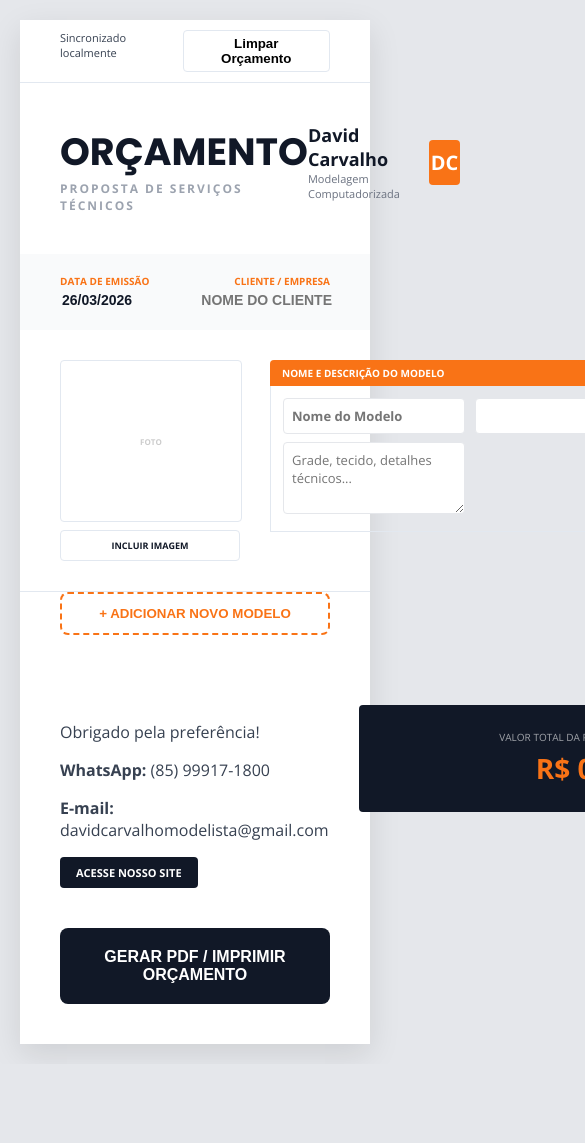
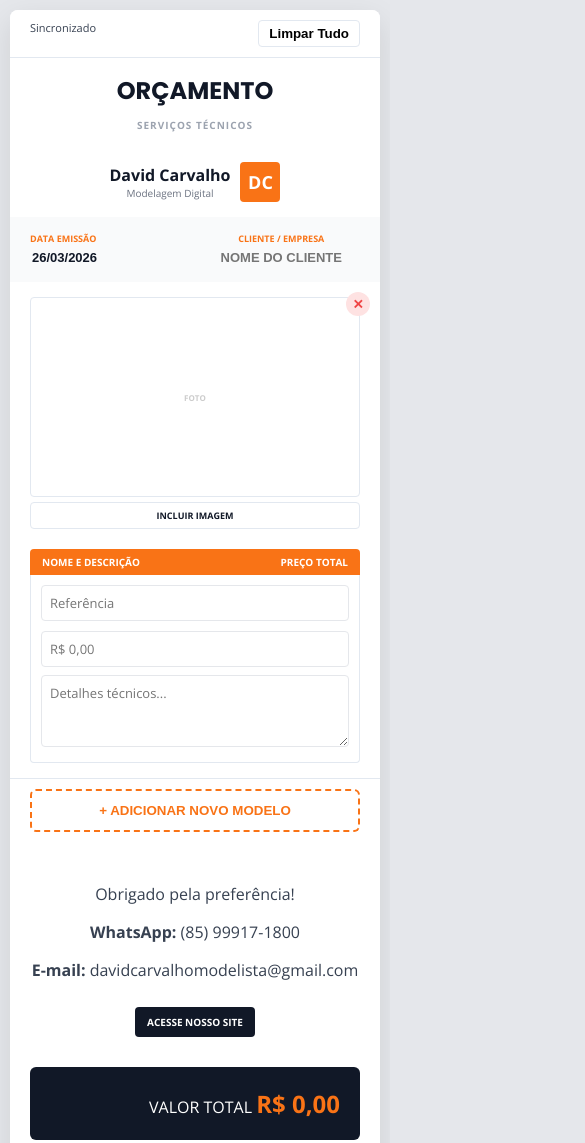
Before and after one commit to DavidAngra/orcamentodc, a plain HTML site: page index.html in a window 390 px wide. Shown: the top 1143 px of the page, 585 px wide, since content can reach past the window. Before the commit the page ends 1064 px from the top, so only its background shows below. Drawn offline with nearby package versions, Linux system fonts and the light colour scheme; a script that the page names is missing.

Commit message:
add responsivity

```diff
--- a/index.html
+++ b/index.html
@@ -2,9 +2,8 @@
 <html lang="pt-br">
 <head>
     <meta charset="UTF-8">
-    <meta name="viewport" content="width=device-width, initial-scale=1.0">
+    <meta name="viewport" content="width=device-width, initial-scale=1.0, maximum-scale=1.0, user-scalable=no">
     <title>Modelagem Pro | David Carvalho</title>
-    <link rel="shortcut icon" href="./images/logo_web.ico" type="image/x-icon">
     <link rel="stylesheet" href="style.css">
     <link href="https://fonts.googleapis.com/css2?family=Open+Sans:wght@400;600;700&family=Poppins:wght@700&display=swap" rel="stylesheet">
     <script src="https://cdnjs.cloudflare.com/ajax/libs/qrcodejs/1.0.0/qrcode.min.js"></script>
@@ -13,20 +12,20 @@
 
 <div class="container main-page">
     <nav class="top-bar no-print">
-        <div class="status-save" id="save-status">Sincronizado localmente</div>
-        <button class="btn-outline" onclick="limparRascunho()">Limpar Orçamento</button>
+        <div id="save-status">Sincronizado</div>
+        <button class="btn-outline" onclick="limparRascunho()">Limpar Tudo</button>
     </nav>
 
     <header class="header-main">
         <div class="header-left">
             <h1 class="doc-title">ORÇAMENTO</h1>
-            <p class="doc-subtitle">PROPOSTA DE SERVIÇOS TÉCNICOS</p>
+            <p class="doc-subtitle">SERVIÇOS TÉCNICOS</p>
         </div>
         <div class="header-right">
             <div class="brand-logo">
                 <div class="brand-text">
                     <h2>David Carvalho</h2>
-                    <p>Modelagem Computadorizada</p>
+                    <p>Modelagem Digital</p>
                 </div>
                 <div class="logo-icon">DC</div>
             </div>
@@ -35,8 +34,8 @@
 
     <section class="meta-strip">
         <div class="meta-item">
-            <span class="meta-label">DATA DE EMISSÃO</span>
-            <input type="text" id="data-emissao" class="meta-value input-plain-dark">
+            <span class="meta-label">DATA EMISSÃO</span>
+            <input type="text" id="data-emissao" class="meta-value">
         </div>
         <div class="meta-item client-block">
             <span class="meta-label">CLIENTE / EMPRESA</span>
@@ -61,17 +60,17 @@
                     <a href="https://davidcarvalhomodelista.vercel.app/" target="_blank" class="btn-site-styled">ACESSE NOSSO SITE</a>
                 </div>
             </div>
-            <div id="qrcode" class="qr-code-style"></div>
+            <div id="qrcode" class="qr-code-style no-mobile-qr"></div>
         </div>
         <div class="summary-right">
             <div class="total-box-final">
-                <span class="total-label-final">VALOR TOTAL DA PROPOSTA</span>
+                <span class="total-label-final">VALOR TOTAL</span>
                 <span class="total-value-final">R$ <span id="valor-total">0,00</span></span>
             </div>
         </div>
     </footer>
 
-    <button class="btn-print no-print" onclick="window.print()">GERAR PDF / IMPRIMIR ORÇAMENTO</button>
+    <button class="btn-print no-print" onclick="window.print()">GERAR PDF / IMPRIMIR</button>
 </div>
 
 <script src="script.js"></script>
--- a/script.js
+++ b/script.js
@@ -1,15 +1,11 @@
 window.onload = () => {
-    const salvo = localStorage.getItem('rascunho_david_v9');
+    const salvo = localStorage.getItem('rascunho_david_responsivo');
     if (salvo) {
         const dados = JSON.parse(salvo);
         document.getElementById('cliente-nome').value = dados.cliente || '';
         document.getElementById('data-emissao').value = dados.data || new Date().toLocaleDateString('pt-BR');
-
-        if (dados.modelos && dados.modelos.length > 0) {
-            dados.modelos.forEach(mod => adicionarNovoModelo(mod));
-        } else {
-            adicionarNovoModelo();
-        }
+        if (dados.modelos) dados.modelos.forEach(mod => adicionarNovoModelo(mod));
+        else adicionarNovoModelo();
     } else {
         document.getElementById('data-emissao').value = new Date().toLocaleDateString('pt-BR');
         adicionarNovoModelo();
@@ -21,7 +17,6 @@ window.onload = () => {
 function adicionarNovoModelo(dadosIniciais = null) {
     const lista = document.getElementById('lista-modelos');
     const id = dadosIniciais ? dadosIniciais.id : Date.now();
-
     const template = `
         <div class="modelo-item" id="item-${id}">
             <button class="btn-remove-circle no-print" onclick="removerModelo(${id})">✕</button>
@@ -34,27 +29,23 @@ function adicionarNovoModelo(dadosIniciais = null) {
                 <input id="file-${id}" type="file" style="display:none" accept="image/*" onchange="carregarPreview(this, ${id})">
             </div>
             <div class="item-content">
-                <div class="item-table-header">
-                    <span>NOME E DESCRIÇÃO DO MODELO</span>
-                    <span>PREÇO TOTAL</span>
-                </div>
+                <div class="item-table-header"><span>NOME E DESCRIÇÃO</span><span>PREÇO TOTAL</span></div>
                 <div class="item-fields-container">
                     <div class="field-row">
-                        <input type="text" placeholder="Nome do Modelo" class="input-field name-input nom-mod" value="${dadosIniciais?.nome || ''}" oninput="salvarTudo()">
+                        <input type="text" placeholder="Referência" class="input-field name-input nom-mod" value="${dadosIniciais?.nome || ''}" oninput="salvarTudo()">
                         <input type="number" placeholder="R$ 0,00" class="input-field price-input pre-mod" value="${dadosIniciais?.preco || ''}" oninput="atualizarSomaTotal()">
                     </div>
-                    <textarea placeholder="Grade, tecido, detalhes técnicos..." class="input-field desc-input des-mod" rows="3" oninput="salvarTudo()">${dadosIniciais?.desc || ''}</textarea>
+                    <textarea placeholder="Detalhes técnicos..." class="input-field desc-input des-mod" rows="3" oninput="salvarTudo()">${dadosIniciais?.desc || ''}</textarea>
                 </div>
             </div>
-        </div>
-    `;
+        </div>`;
     lista.insertAdjacentHTML('beforeend', template);
 }
 
 function carregarPreview(input, id) {
     if (input.files && input.files[0]) {
         const reader = new FileReader();
-        reader.onload = function(e) {
+        reader.onload = e => {
             const box = document.getElementById(`preview-${id}`);
             box.querySelector('img').src = e.target.result;
             box.querySelector('img').style.display = 'block';
@@ -76,43 +67,31 @@ function salvarTudo() {
             foto: item.querySelector('.foto-box img').src
         });
     });
-
-    const backup = {
+    localStorage.setItem('rascunho_david_responsivo', JSON.stringify({
         cliente: document.getElementById('cliente-nome').value,
         data: document.getElementById('data-emissao').value,
         modelos: modelos
-    };
-
-    localStorage.setItem('rascunho_david_v9', JSON.stringify(backup));
-    document.getElementById('save-status').innerText = "Salvo: " + new Date().toLocaleTimeString();
+    }));
+    document.getElementById('save-status').innerText = "Salvo em: " + new Date().toLocaleTimeString();
 }
 
 function atualizarSomaTotal() {
     let total = 0;
-    document.querySelectorAll('.pre-mod').forEach(input => {
-        total += parseFloat(input.value) || 0;
-    });
+    document.querySelectorAll('.pre-mod').forEach(input => total += parseFloat(input.value) || 0);
     document.getElementById('valor-total').innerText = total.toLocaleString('pt-BR', {minimumFractionDigits: 2});
     salvarTudo();
 }
 
 function removerModelo(id) {
-    if(confirm("Remover este item?")) {
-        document.getElementById(`item-${id}`).remove();
-        atualizarSomaTotal();
-    }
+    if(confirm("Remover este modelo?")) { document.getElementById(`item-${id}`).remove(); atualizarSomaTotal(); }
 }
 
 function gerarQRCode() {
     const container = document.getElementById("qrcode");
     container.innerHTML = "";
-    const linkWa = "https://wa.me/5585999171800?text=Olá%20David,%20recebi%20seu%20orçamento.";
-    new QRCode(container, { text: linkWa, width: 60, height: 60 });
+    new QRCode(container, { text: "https://wa.me/5585999171800", width: 60, height: 60 });
 }
 
 function limparRascunho() {
-    if(confirm("Deseja apagar este orçamento?")) {
-        localStorage.removeItem('rascunho_david_v9');
-        location.reload();
-    }
+    if(confirm("Deseja apagar todo o orçamento?")) { localStorage.removeItem('rascunho_david_responsivo'); location.reload(); }
 }
--- a/style.css
+++ b/style.css
@@ -5,17 +5,13 @@
     --border: #e2e8f0;
 }
 
-/* Forçar cores na impressão e remover erro de compatibilidade */
-* {
-    -webkit-print-color-adjust: exact;
-    print-color-adjust: exact;
-}
+* { -webkit-print-color-adjust: exact; print-color-adjust: exact; box-sizing: border-box; }
 
 body {
     font-family: 'Open Sans', sans-serif;
     background-color: #e5e7eb;
     margin: 0;
-    padding: 20px;
+    padding: 10px;
     color: #374151;
 }
 
@@ -24,87 +20,76 @@ body {
     margin: 0 auto;
     background: white;
     box-shadow: 0 10px 30px rgba(0,0,0,0.1);
+    border-radius: 8px;
+    overflow: hidden;
 }
 
-.top-bar { display: flex; justify-content: space-between; padding: 10px 40px; background: #fff; border-bottom: 1px solid var(--border); font-size: 11px; }
-.btn-outline { border: 1px solid var(--border); background: white; cursor: pointer; font-weight: 600; border-radius: 4px; padding: 5px 15px; }
+.top-bar { display: flex; justify-content: space-between; padding: 10px 20px; background: #fff; border-bottom: 1px solid var(--border); font-size: 11px; }
+.btn-outline { border: 1px solid var(--border); background: white; cursor: pointer; font-weight: 600; border-radius: 4px; padding: 5px 10px; }
 
-/* Header */
-.header-main { display: flex; justify-content: space-between; padding: 40px; }
-.doc-title { font-family: 'Poppins', sans-serif; font-size: 38px; font-weight: 800; margin: 0; color: var(--primary); }
-.doc-subtitle { font-size: 12px; letter-spacing: 2px; color: #9ca3af; margin: 0; font-weight: 700; }
+/* Header Responsivo */
+.header-main { display: flex; justify-content: space-between; padding: 20px 40px; flex-wrap: wrap; gap: 20px; }
+.doc-title { font-family: 'Poppins', sans-serif; font-size: clamp(24px, 5vw, 38px); font-weight: 800; margin: 0; color: var(--primary); }
+.doc-subtitle { font-size: 10px; letter-spacing: 1px; color: #9ca3af; font-weight: 700; }
 
-.brand-logo { display: flex; align-items: center; gap: 15px; }
-.logo-icon { width: 45px; height: 45px; background: var(--accent); color: white; display: flex; align-items: center; justify-content: center; font-size: 20px; font-weight: 800; border-radius: 4px; }
-.brand-text h2 { font-size: 18px; margin: 0; color: var(--primary); }
-.brand-text p { font-size: 11px; margin: 0; color: #6b7280; }
+.brand-logo { display: flex; align-items: center; gap: 10px; }
+.logo-icon { width: 40px; height: 40px; background: var(--accent); color: white; display: flex; align-items: center; justify-content: center; font-size: 18px; font-weight: 800; border-radius: 4px; }
+.brand-text h2 { font-size: 16px; margin: 0; color: var(--primary); }
+.brand-text p { font-size: 10px; margin: 0; color: #6b7280; }
 
-/* Meta Strip - ALINHADO À DIREITA */
-.meta-strip { display: grid; grid-template-columns: 1fr 2fr; background: var(--bg-gray); padding: 20px 40px; }
-.meta-label { font-size: 10px; font-weight: 800; color: var(--accent); display: block; }
-.meta-value { font-size: 14px; color: var(--primary); font-weight: 700; border: none; background: transparent; outline: none; width: 100%; }
-.client-block { text-align: right; } /* Garante que o bloco todo alinhe à direita */
-.client-input { text-align: right; color: var(--accent); } /* Alinha o texto dentro do input */
+/* Meta Strip Responsivo */
+.meta-strip { display: grid; grid-template-columns: 1fr 1fr; background: var(--bg-gray); padding: 15px 40px; gap: 15px; }
+.meta-label { font-size: 9px; font-weight: 800; color: var(--accent); display: block; }
+.meta-value { font-size: 13px; color: var(--primary); font-weight: 700; border: none; background: transparent; outline: none; width: 100%; }
+.client-block { text-align: right; }
+.client-input { text-align: right; color: var(--accent); }
 
-/* Modelo Item */
-.modelo-item { display: grid; grid-template-columns: 180px 1fr; gap: 30px; padding: 30px 40px; border-bottom: 1px solid var(--border); position: relative; }
-.btn-remove-circle { position: absolute; top: 15px; right: 15px; width: 28px; height: 28px; background: #fee2e2; color: #ef4444; border: none; border-radius: 50%; cursor: pointer; display: flex; align-items: center; justify-content: center; font-weight: bold; opacity: 0; transition: 0.2s; }
-.modelo-item:hover .btn-remove-circle { opacity: 1; }
+/* Card de Item Responsivo */
+.modelo-item { display: grid; grid-template-columns: 150px 1fr; gap: 20px; padding: 20px 40px; border-bottom: 1px solid var(--border); position: relative; }
 
-.foto-box { width: 100%; height: 160px; border: 1px solid var(--border); display: flex; align-items: center; justify-content: center; overflow: hidden; background: #fff; border-radius: 4px; }
+.foto-box { width: 100%; height: 150px; border: 1px solid var(--border); display: flex; align-items: center; justify-content: center; overflow: hidden; background: #fff; border-radius: 4px; }
 .foto-box img { width: 100%; height: 100%; object-fit: cover; }
-
-.custom-file-upload { display: inline-block; padding: 8px; cursor: pointer; background: #fff; border: 1px solid var(--border); border-radius: 4px; font-size: 9px; font-weight: 700; color: var(--primary); text-align: center; width: 100%; box-sizing: border-box; margin-top: 8px; }
+.custom-file-upload { display: block; padding: 6px; cursor: pointer; background: #fff; border: 1px solid var(--border); border-radius: 4px; font-size: 9px; font-weight: 700; color: var(--primary); text-align: center; margin-top: 5px; }
 
 .item-table-header { background: var(--accent); color: white; padding: 6px 12px; display: flex; justify-content: space-between; font-size: 10px; font-weight: 700; border-radius: 4px 4px 0 0; }
-.item-fields-container { border: 1px solid var(--border); border-top: none; padding: 12px; }
+.item-fields-container { border: 1px solid var(--border); border-top: none; padding: 10px; border-radius: 0 0 4px 4px; }
+.field-row { display: grid; grid-template-columns: 2fr 1fr; gap: 10px; margin-bottom: 8px; }
+.input-field { border: 1px solid #e5e7eb; padding: 8px; font-family: inherit; font-size: 13px; border-radius: 4px; width: 100%; }
 
-.field-row { display: flex; gap: 10px; margin-bottom: 8px; }
-.input-field { border: 1px solid #e5e7eb; padding: 8px; font-family: inherit; font-size: 13px; border-radius: 4px; }
-.name-input { flex: 3; font-weight: 700; }
-.price-input { flex: 1; text-align: right; font-weight: 800; }
+.btn-remove-circle { position: absolute; top: 10px; right: 10px; width: 24px; height: 24px; background: #fee2e2; color: #ef4444; border: none; border-radius: 50%; cursor: pointer; font-weight: bold; }
 
-/* Botão Site */
-.site-button-wrapper { margin-top: 10px; }
-.btn-site-styled {
-    display: inline-block; background: var(--primary); color: white;
-    text-decoration: none; padding: 8px 16px; border-radius: 4px;
-    font-size: 11px; font-weight: 700; transition: 0.2s;
+/* Footer Responsivo */
+.footer-summary { display: grid; grid-template-columns: 1fr 280px; padding: 20px 40px; gap: 30px; }
+.total-box-final { background: var(--primary); color: white; padding: 20px; text-align: right; border-radius: 6px; }
+.total-value-final { font-size: 24px; font-weight: 800; color: var(--accent); }
+
+.btn-site-styled { display: inline-block; background: var(--primary); color: white; text-decoration: none; padding: 8px 12px; border-radius: 4px; font-size: 10px; font-weight: 700; margin-top: 10px; }
+
+.btn-add, .btn-print { width: calc(100% - 40px); margin: 10px 20px 20px; padding: 12px; font-weight: 800; border-radius: 6px; cursor: pointer; border: none; }
+.btn-add { border: 2px dashed var(--accent); color: var(--accent); background: transparent; }
+.btn-print { background: var(--primary); color: white; padding: 18px; font-size: 16px; }
+
+/* REGRAS PARA CELULAR */
+@media (max-width: 600px) {
+    .header-main, .meta-strip, .modelo-item, .footer-summary { padding: 15px 20px; }
+    .header-main { flex-direction: column; text-align: center; }
+    .brand-logo { justify-content: center; }
+    .modelo-item { grid-template-columns: 1fr; }
+    .foto-box { height: 200px; }
+    .footer-summary { grid-template-columns: 1fr; text-align: center; }
+    .client-block, .client-input { text-align: center; }
+    .no-mobile-qr { display: none; }
+    .field-row { grid-template-columns: 1fr; }
 }
-.btn-site-styled:hover { background: var(--accent); }
 
-/* Footer */
-.footer-summary { display: grid; grid-template-columns: 1fr 300px; padding: 40px; gap: 30px; }
-.total-box-final { background: var(--primary); color: white; padding: 25px; text-align: right; border-radius: 4px; }
-.total-label-final { font-size: 10px; opacity: 0.6; display: block; margin-bottom: 5px; }
-.total-value-final { font-size: 28px; font-weight: 800; color: var(--accent); }
-
-.btn-add { width: calc(100% - 80px); margin: 0 40px 30px; padding: 12px; border: 2px dashed var(--accent); color: var(--accent); background: transparent; font-weight: 800; border-radius: 8px; cursor: pointer; }
-.btn-print { width: calc(100% - 80px); margin: 0 40px 40px; padding: 20px; background: var(--primary); color: white; border: none; font-weight: 800; border-radius: 8px; cursor: pointer; font-size: 16px; }
-
-/* ===========================================
-   IMPRESSÃO ULTRA COMPACTA
-   =========================================== */
+/* REGRAS PARA IMPRESSÃO (Otimizado) */
 @media print {
     body { background: white; padding: 0; }
-    .container.main-page { box-shadow: none; border: none; width: 100%; padding: 0; margin: 0; }
+    .container.main-page { box-shadow: none; border: none; width: 100%; padding: 0; margin: 0; border-radius: 0; }
     .no-print { display: none !important; }
-
-    .header-main { padding: 20px 0; }
-    .meta-strip { padding: 8px 0; background: var(--bg-gray) !important; border-bottom: 1px solid #eee; }
-
-    .modelo-item {
-        padding: 10px 0;
-        grid-template-columns: 110px 1fr;
-        gap: 20px;
-        page-break-inside: avoid;
-    }
+    .modelo-item { grid-template-columns: 110px 1fr; padding: 10px 0; page-break-inside: avoid; border-bottom: 1px solid #eee; }
     .foto-box { height: 110px; width: 110px; }
-    .item-fields-container { padding: 8px; border: 1px solid #eee; }
-    .input-field { border: none; padding: 0; background: transparent; }
-    .item-table-header { padding: 4px 10px; font-size: 9px; }
-
-    .footer-summary { padding: 20px 0; grid-template-columns: 1fr 220px; gap: 20px; }
+    .input-field { border: none !important; padding: 0 !important; background: transparent !important; }
+    .meta-strip { padding: 10px 20px; background: #f3f4f6 !important; border: 1px solid #eee; }
     .total-box-final { background: var(--primary) !important; color: #fff !important; padding: 15px; }
-    .total-value-final { font-size: 22px; color: var(--accent) !important; }
 }
```
